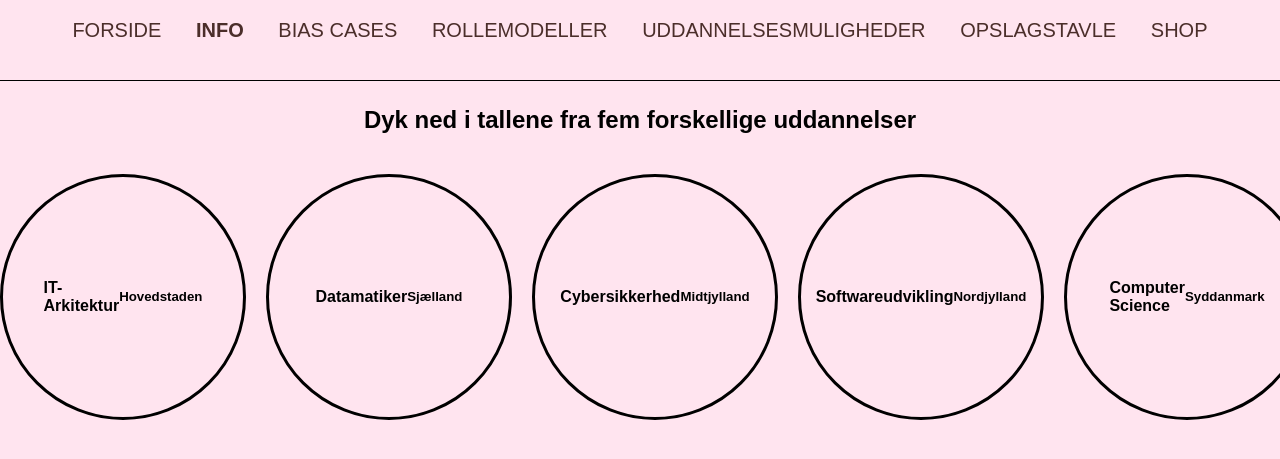
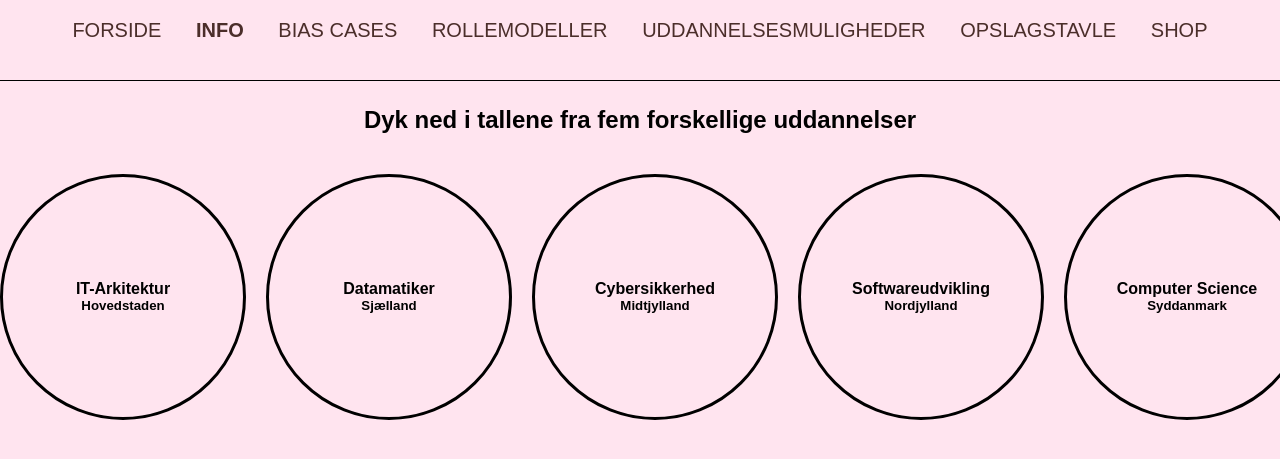
Before and after one commit to carlaisabel2300/female-perspective, a website: page info.html in a window 1280 px wide. Shown: the part 97-556 px from the top of the page. Drawn offline with Linux system fonts and the light colour scheme.

Commit message:
rettet placering af tekst i bokse

```diff
--- a/styles.css
+++ b/styles.css
@@ -101,7 +101,8 @@ info.html styling
 
 }
 .circle-container1, .circle-container2, .circle-container3, .circle-container4, .circle-container5{
-   display: flex;
+    flex-direction: column;
+    display: flex;
     justify-content: center;
     align-items: center;
     border: solid;
@@ -110,6 +111,8 @@ info.html styling
     width: 80px;
     padding: 120px;
 
-
-
 }
+.circle-container1 h4,
+.circle-container5 h4 {
+    white-space: nowrap;
+}
```
